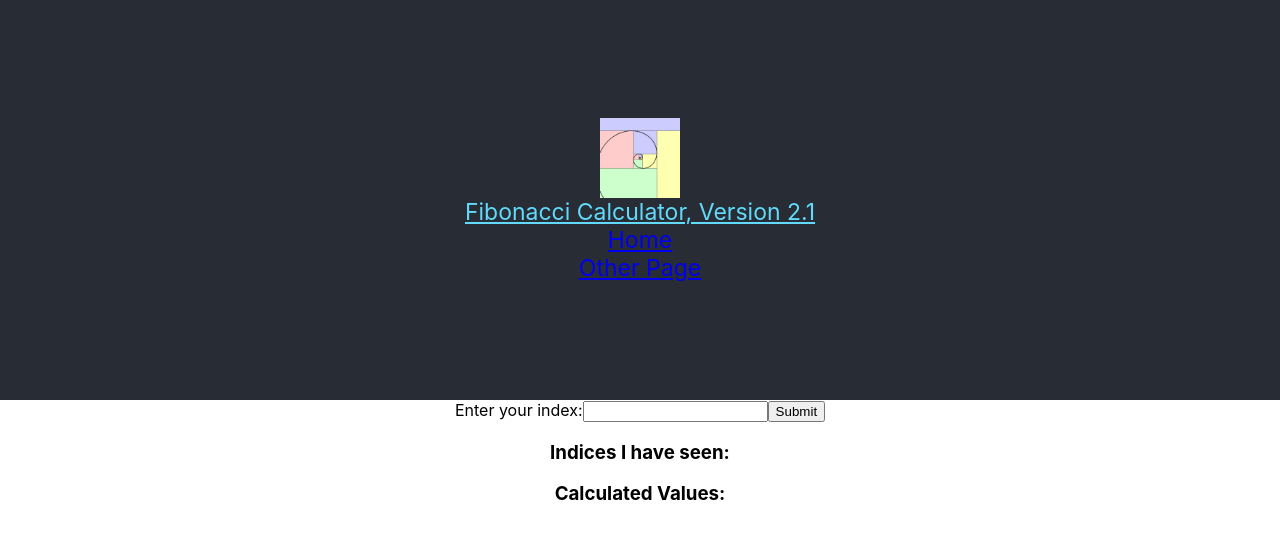
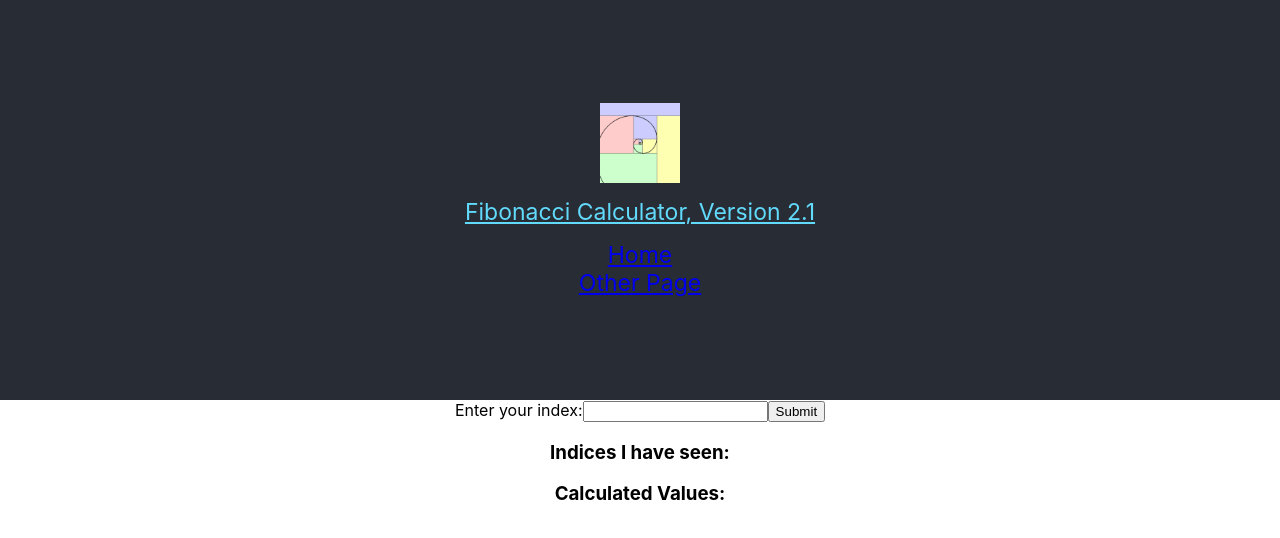
Before and after one commit to charlytron/multi-k8s, a React (Create React App) app in the folder client/: page / in a window 1280 px wide. Shown: the top 538 px of the page. Built offline with nearby package versions, Linux system fonts and the light colour scheme; no server answers.

Commit message:
added padding

```diff
--- a/client/src/App.css
+++ b/client/src/App.css
@@ -26,6 +26,7 @@
 
 .App-link {
   color: #61dafb;
+  padding:15px;
 }
 
 @keyframes App-logo-spin {
```
